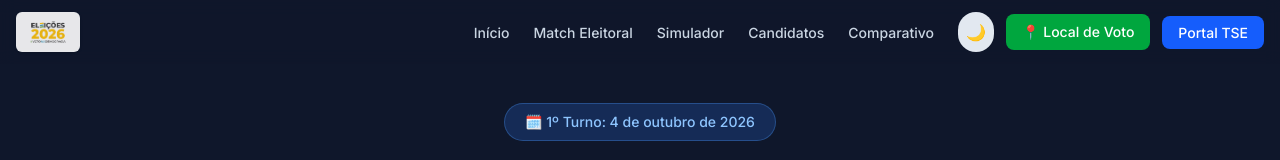
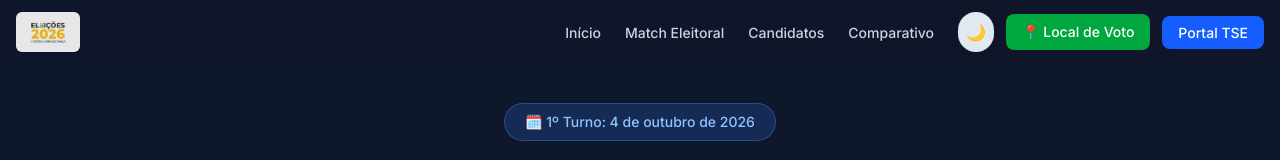
Before and after one commit to daniboycam/eleicoes-2026, a Next.js app: page / in a window 1280 px wide. Shown: the top 160 px of the page. Built offline with nearby package versions, Linux system fonts and the light colour scheme.

Commit message:
chore: remove debate link from navbar

```diff
--- a/src/components/navbar.tsx
+++ b/src/components/navbar.tsx
@@ -7,7 +7,6 @@ import { ThemeToggle } from "./theme-toggle";
 const navLinks = [
   { label: "Início", href: "/" },
   { label: "Match Eleitoral", href: "/match" },
-  { label: "Simulador", href: "/debate" },
   { label: "Candidatos", href: "/#candidatos" },
   { label: "Comparativo", href: "/#comparativo" },
 ];
```
